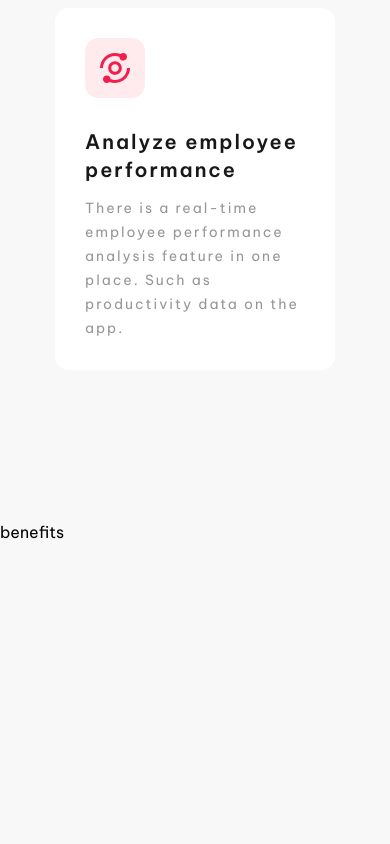
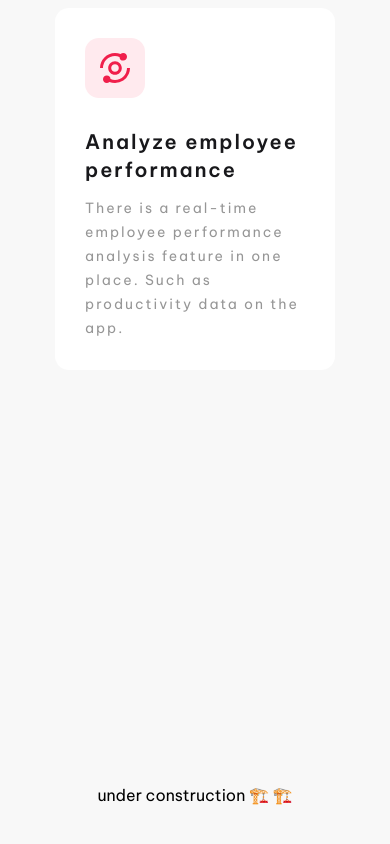
Before and after one commit to gustavoalvim41/kejoo, a React (Vite) app: page / in a window 390 px wide. Shown: the part 2265-3109 px from the top of the page. Before the commit the page ends 2810 px from the top, so only its background shows below. Built offline with nearby package versions, Linux system fonts and the light colour scheme.

Commit message:
updating benefits section

```diff
--- a/src/screens/Home/components/Hero/styles.sass
+++ b/src/screens/Home/components/Hero/styles.sass
@@ -67,7 +67,6 @@
           font-weight: 600
           line-height: 4rem
 
-
   .banner
     img
       min-width: 100%
--- a/src/screens/Home/index.jsx
+++ b/src/screens/Home/index.jsx
@@ -7,7 +7,7 @@ import Features from './components/Features';
 
 const Home = () => {
   return (
-    <div className='home'>
+    <div className='container'>
       <Header />
 
       <main>
@@ -16,7 +16,7 @@ const Home = () => {
         <Features />
 
         <section className='benefits'>
-          benefits
+          under construction 🏗️ 🏗️
         </section>
       </main>
     </div>
--- a/src/screens/Home/styles.sass
+++ b/src/screens/Home/styles.sass
@@ -1,6 +1,6 @@
 @use '../../styles/variables'
 
-.home
+.container
   width: 100%
   max-width: 1200px
 
@@ -8,8 +8,14 @@
     width: 100%
 
   .benefits
+    height: 55rem
+
     margin: 15rem 0 0 0
 
+    display: flex
+    align-items: center
+    justify-content: center
+
 @media screen and (max-width: 1060px)
-  .home
+  .container
     max-width: 920px
```
